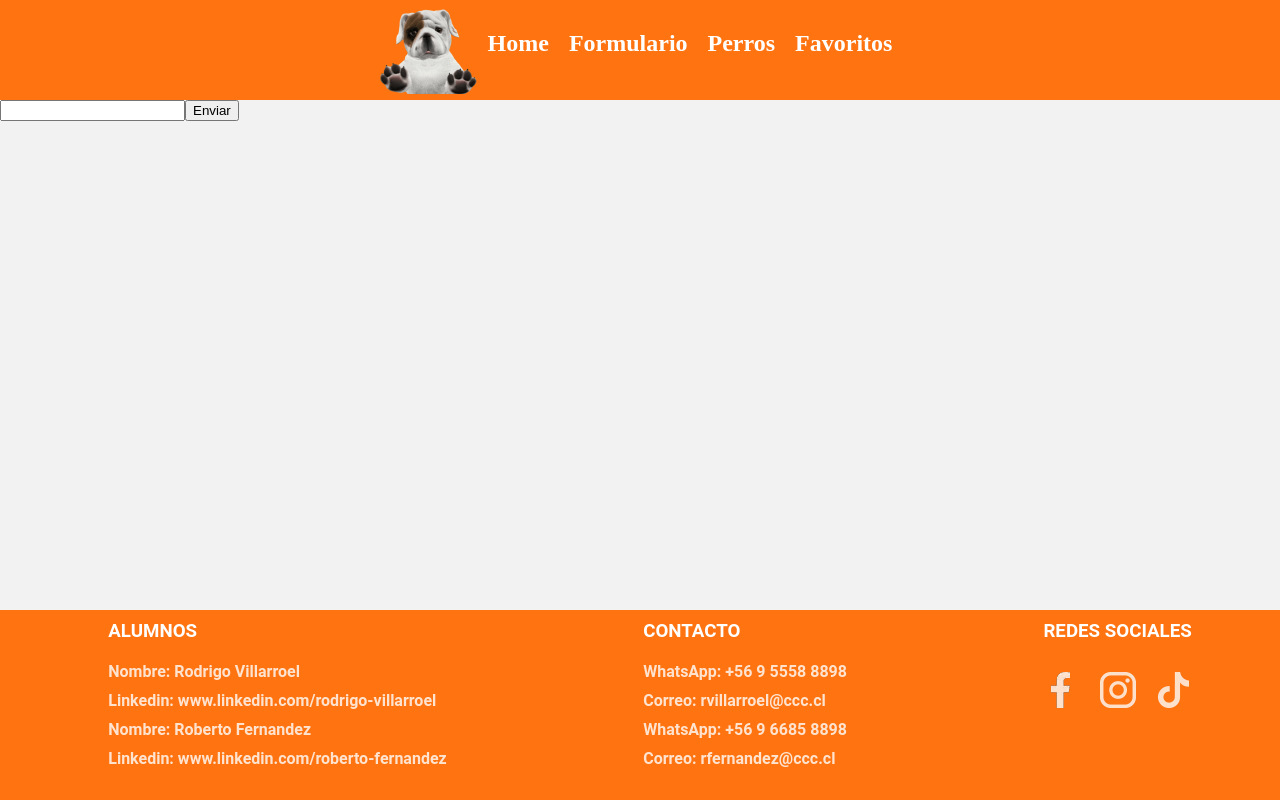
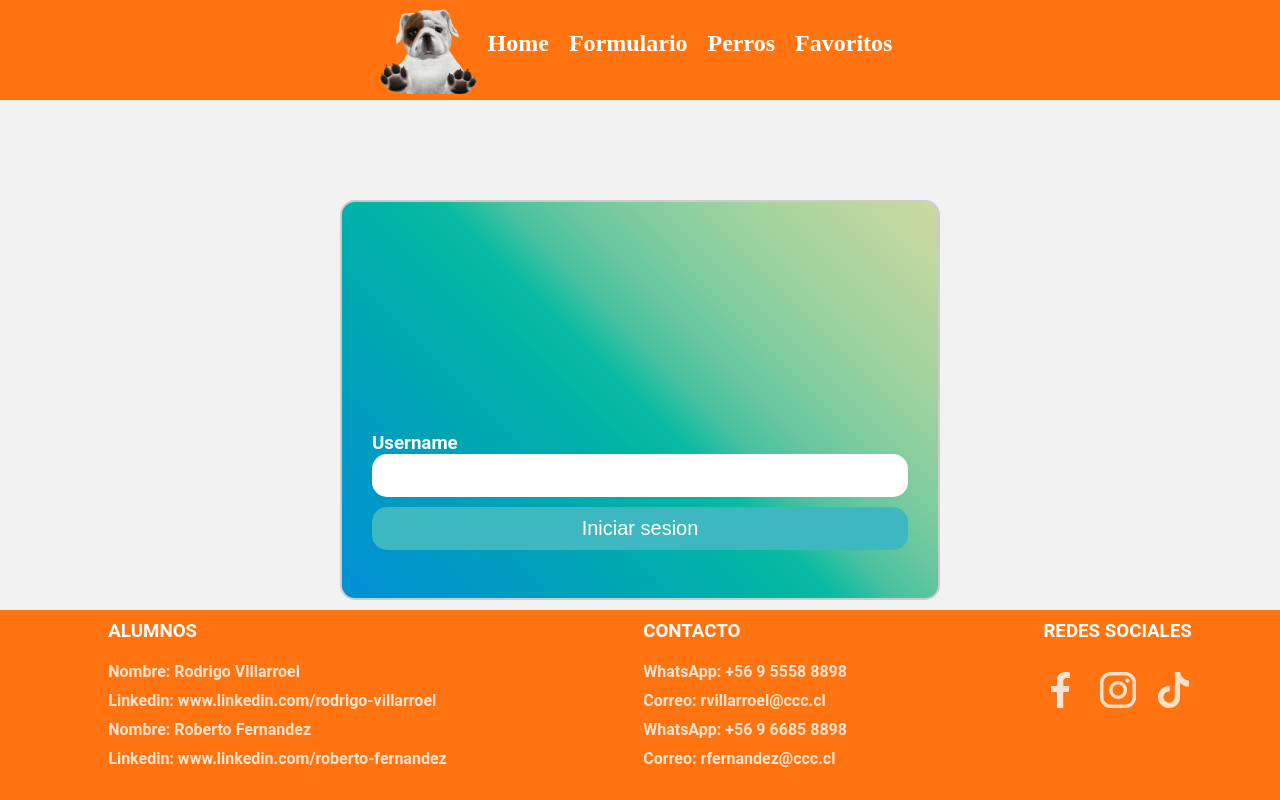
Before and after one commit to Pixelab-media/Clase-9-y-10-Proyecto-final, a React (Vite) app: page /formulario in a window 1280 px wide. Built offline with nearby package versions, Linux system fonts and the light colour scheme; some icons are missing.

Commit message:
se modifican estilos de formulario

```diff
--- a/src/App.css
+++ b/src/App.css
@@ -234,3 +234,86 @@ footer{
     font-family: 'Courier New', Courier, monospace;
     text-decoration: none; /* Elimina el subrayado */
 }
+
+.container-form{
+    display: flex;
+    grid-template-columns: auto auto auto;
+    width: 100%;
+    padding-bottom: 200px;
+    justify-content: center;
+    align-items: stretch;
+    align-content: center;
+    margin-top: 100px;
+    border: 10px;
+    color: #ffffff;
+
+}
+
+.form-content{
+
+
+    display: flex;
+    flex-direction: column;
+    margin: 25px;
+    max-width: 600px;
+    border: 5px;
+    border-radius: 15px 15px 15px 15px;
+    color: #0f0e0e;
+    border-color: #0f0e0e;
+
+}
+
+form {
+    border: 2px solid #ccc; /* Color y grosor del borde */
+    padding: 30px; /* Espaciado interno */
+    width: 600px; /* Ancho del formulario */
+    box-sizing: border-box; /* Incluye el grosor del borde en el ancho total */
+    border-radius: 15px 15px 15px 15px;
+    display: flex;
+    flex-direction: column;
+    height: 400px;
+    /*
+    background-image: linear-gradient(225deg, #ffffc3 0, #f3ffc4 6.25%, #e2ffc4 12.5%, #cfffc6 18.75%, #baffc8 25%, #a1ffca 31.25%, #84ffce 37.5%, #5fffd2 43.75%, #10f8d7 50%, #00f1dd 56.25%, #00eae6 62.5%, #00e4ef 68.75%, #00def9 75%, #00d8ff 81.25%, #00d3ff 87.5%, #00cdff 93.75%, #00c8ff 100%);
+    */
+    background-image: linear-gradient(225deg, #ccd8a1 0, #c0d7a0 6.25%, #b3d59f 12.5%, #a4d39e 18.75%, #93d09e 25%, #7fcc9e 31.25%, #68c79e 37.5%, #4ac1a0 43.75%, #0bbba2 50%, #00b4a5 56.25%, #00aeab 62.5%, #00a8b1 68.75%, #00a2b8 75%, #009dc0 81.25%, #0098c8 87.5%, #0094cf 93.75%, #008fd6 100%);
+}
+
+input {
+    width: 100%; /* El input ocupa el 100% del ancho del contenedor (formulario) */
+    padding: 10px; /* Espaciado interno del input */
+    box-sizing: border-box; /* Incluye el padding en el ancho total */
+    margin-bottom: 10px; /* Espacio inferior entre inputs, ajusta según tus preferencias */
+    border-radius: 15px 15px 15px 15px;
+    font-size: 20px;
+    border: none;
+}
+
+.button-form {
+    background-color: #3db8c0;
+    color: #ffffff;
+    width: 100%;
+    padding: 10px;
+    font-size: 20px;
+    border-radius: 15px 15px 15px 15px;
+    border: none;
+    cursor: pointer;
+
+}
+.button-form:hover {
+    background-color: #10ada6;
+}
+
+.icon-login{
+    font-size: 200px;
+    /*width: 50px;*/
+    color: #ffffff;
+    display: flex;
+
+
+}
+.container-icon{
+    display: flex;
+    flex-direction: column;
+    align-items: center;
+    max-width: 100%;
+}
--- a/src/components/Formulario.jsx
+++ b/src/components/Formulario.jsx
@@ -1,6 +1,7 @@
 import { useContext, useState} from "react";
 import { DogContext } from "../context/DogContext";
 import { useNavigate } from "react-router-dom"
+import { PiUserCircleLight } from "react-icons/pi";
 
 const Formulario=()=>{
 
@@ -43,11 +44,19 @@ const Formulario=()=>{
     }
 
     return(
-        <form onSubmit={handleSubmit}>
-            <input type="text" onChange={handleChange}  name="nombre" value={datosFormulario.nombre} />
-            {error.nombre && <h4>{error.nombre}</h4>}
-            <button type="submit">Enviar</button>
-        </form>
+        <div className="container-form">
+
+                <form  onSubmit={handleSubmit}>
+                    <div className="container-icon">
+                        <PiUserCircleLight className="icon-login" />
+                    </div>
+                    <h3>Username</h3>
+                    <input type="text" onChange={handleChange}  name="nombre" value={datosFormulario.nombre} />
+                    {error.nombre && <h4>{error.nombre}</h4>}
+                    <button type="submit" className="button-form">Iniciar sesion</button>
+                </form>
+
+        </div>
 
 
     )
--- a/src/pages/Favoritos.jsx
+++ b/src/pages/Favoritos.jsx
@@ -29,7 +29,7 @@ const Favoritos=()=>{
 
     return(
         <div>
-            <h1>favoritos</h1>
+            {/* <h1>favoritos</h1> */}
             <div className="container-dogs">
                     { dogsfavorites.map ( d =>
 
```
